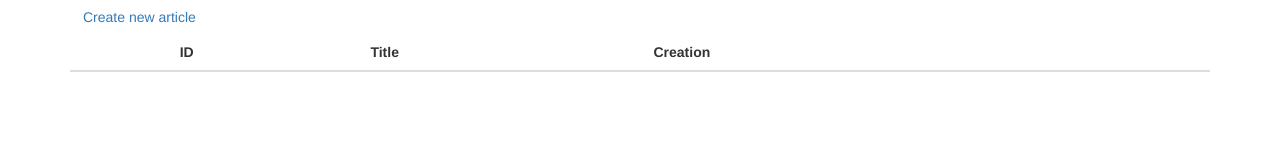
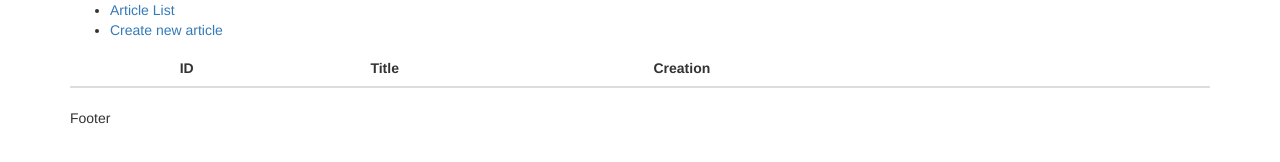
Before and after one commit to danielisaacgeslin/angular-forum, a website: page markup/index.html in a window 1280 px wide. Drawn offline with nearby package versions, Linux system fonts and the light colour scheme; files that its build step writes are made by us from their sources; no server answers; files whose address does not match are found by name.

Commit message:
heaer_footer

```diff
--- a/app/controllers/article.controller.js
+++ b/app/controllers/article.controller.js
@@ -14,6 +14,7 @@
 		vm.filteredTags = {};
 		vm.noTagOption = {0: {id: 0, text: 'No tags available'}};
 		vm.selectedTag;
+		vm.editEnabled = true;
 
     vm.toggleEdit = toggleEdit;
     vm.saveArticle = saveArticle;
--- a/markup/index.html
+++ b/markup/index.html
@@ -6,8 +6,17 @@
 	<link href="css/style.css" rel="stylesheet" type="text/css">
 	<script src="js/main.js" type="text/javascript"></script>
 </head>
-<body>
-	<div class="container" ui-view></div>
+<body class="container">
+	<header>
+		<nav>
+			<ul>
+				<li><a href="#/">Article List</a></li>
+				<li><a href="#/article/new">Create new article</a></li>
+			</ul>
+		</nav>
+	</header>
+	<div ui-view></div>
+	<footer>Footer</footer>
 	<script src="js/app.js" type="text/javascript"></script>
 </body>
 </html>
--- a/markup/main.html
+++ b/markup/main.html
@@ -1,6 +1,5 @@
 <div class="row">
   <div class="col-xs-12">
-    <a class="btn" href="#/article/new">Create new article</a>
     <table class="table table-striped">
       <thead>
         <tr>
--- a/public/js/app.js
+++ b/public/js/app.js
@@ -44,6 +44,7 @@
 		vm.filteredTags = {};
 		vm.noTagOption = {0: {id: 0, text: 'No tags available'}};
 		vm.selectedTag;
+		vm.editEnabled = true;
 
     vm.toggleEdit = toggleEdit;
     vm.saveArticle = saveArticle;
```
Also changed, not shown: markup/article.html (+2 -2 lines), public/article.html (+1 -1 lines), public/index.html (+1 -1 lines), public/main.html (+1 -1 lines).
